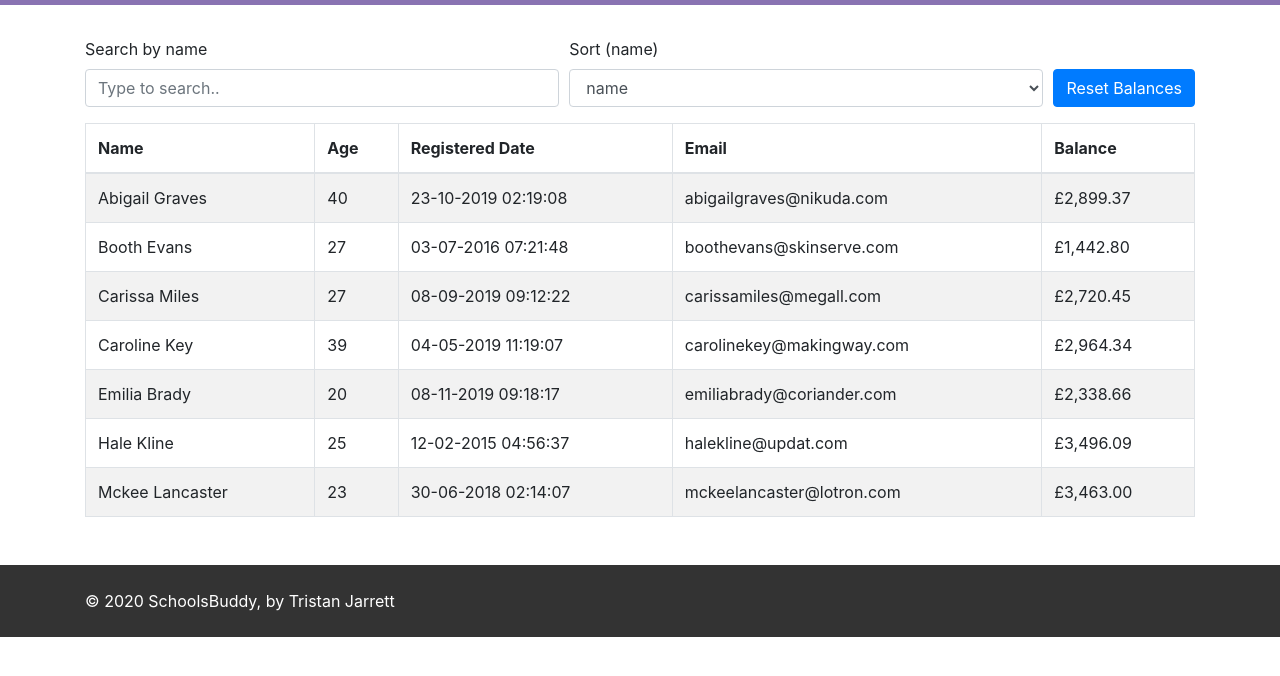
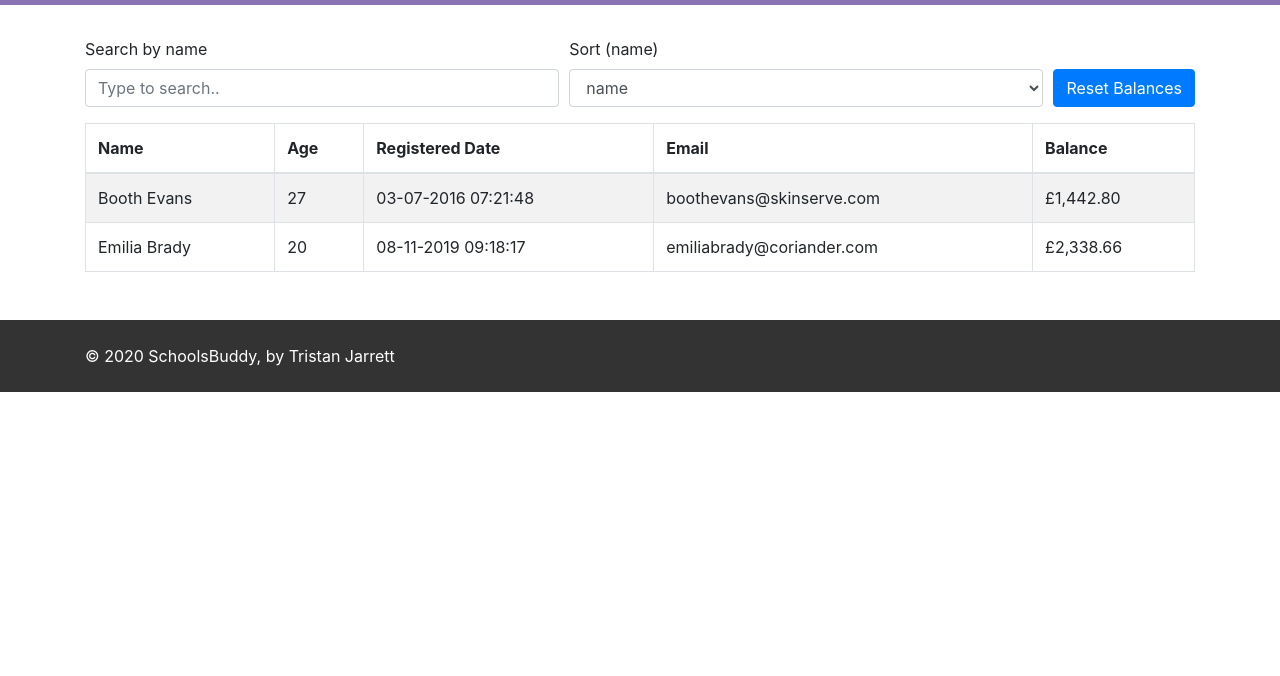
Before and after one commit to tristanjarrett/schools-buddy, a website: page index.html in a window 1280 px wide. Shown: the part 72-748 px from the top of the page. Drawn offline with nearby package versions, Linux system fonts and the light colour scheme.

Commit message:
isActive fix

```diff
--- a/app.js
+++ b/app.js
@@ -25,6 +25,7 @@ app.controller('sbCtrl', function ($scope, $http) {
 
       var user = {
         'id': users[i]._id,
+        'isActive': users[i].isActive,
         'name': users[i].name,
         'age': users[i].age,
         'registered': reg,
--- a/index.html
+++ b/index.html
@@ -56,7 +56,7 @@
               </tr>
             </thead>
             <tbody>
-              <tr ng-repeat="row in userList | filter : name | orderBy : list.value">
+              <tr ng-repeat="row in userList | filter : name | orderBy : list.value" ng-if="row.isActive">
                 <td>{{row.name}}</td>
                 <td>{{row.age}}</td>
                 <td>{{row.registered}}</td>
```
